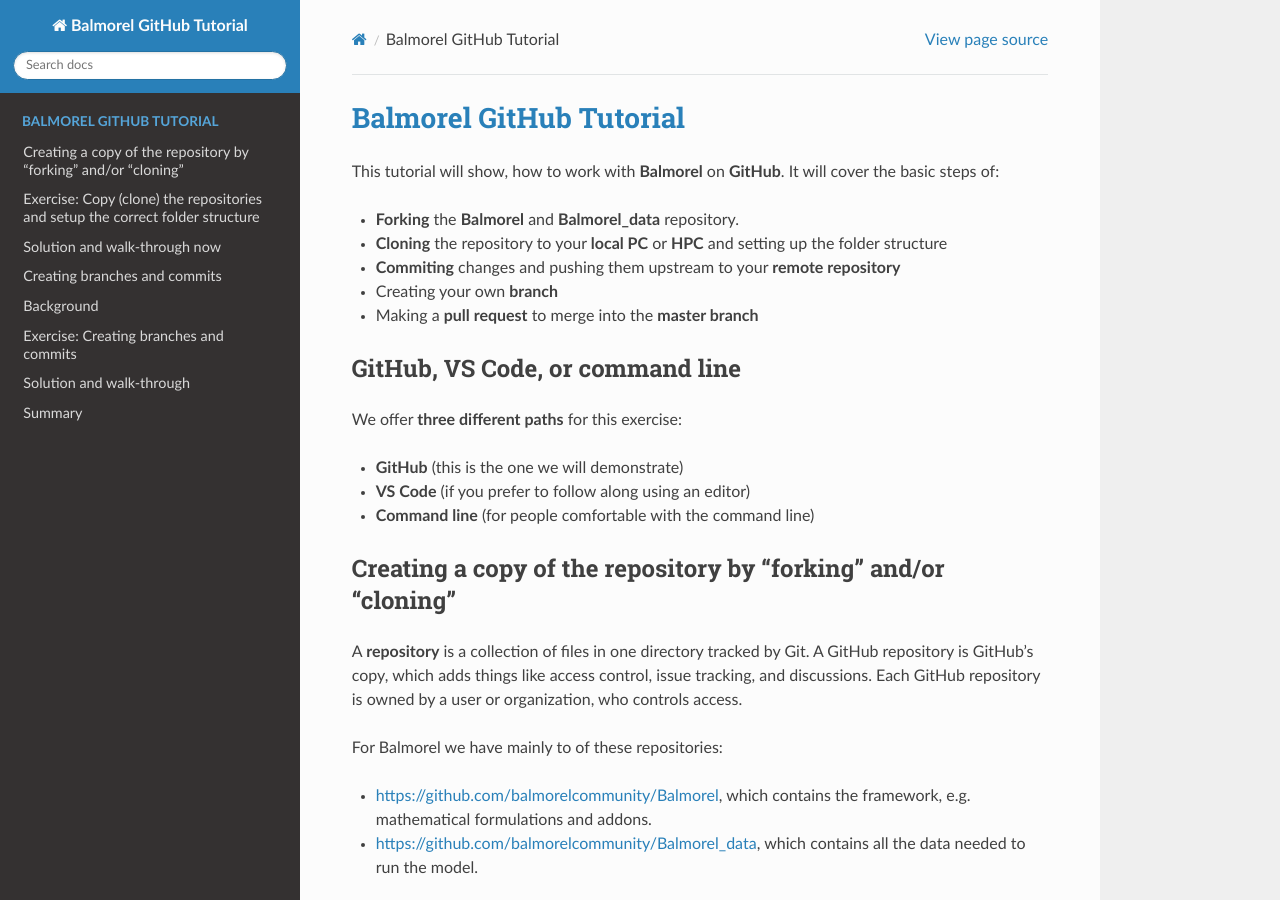
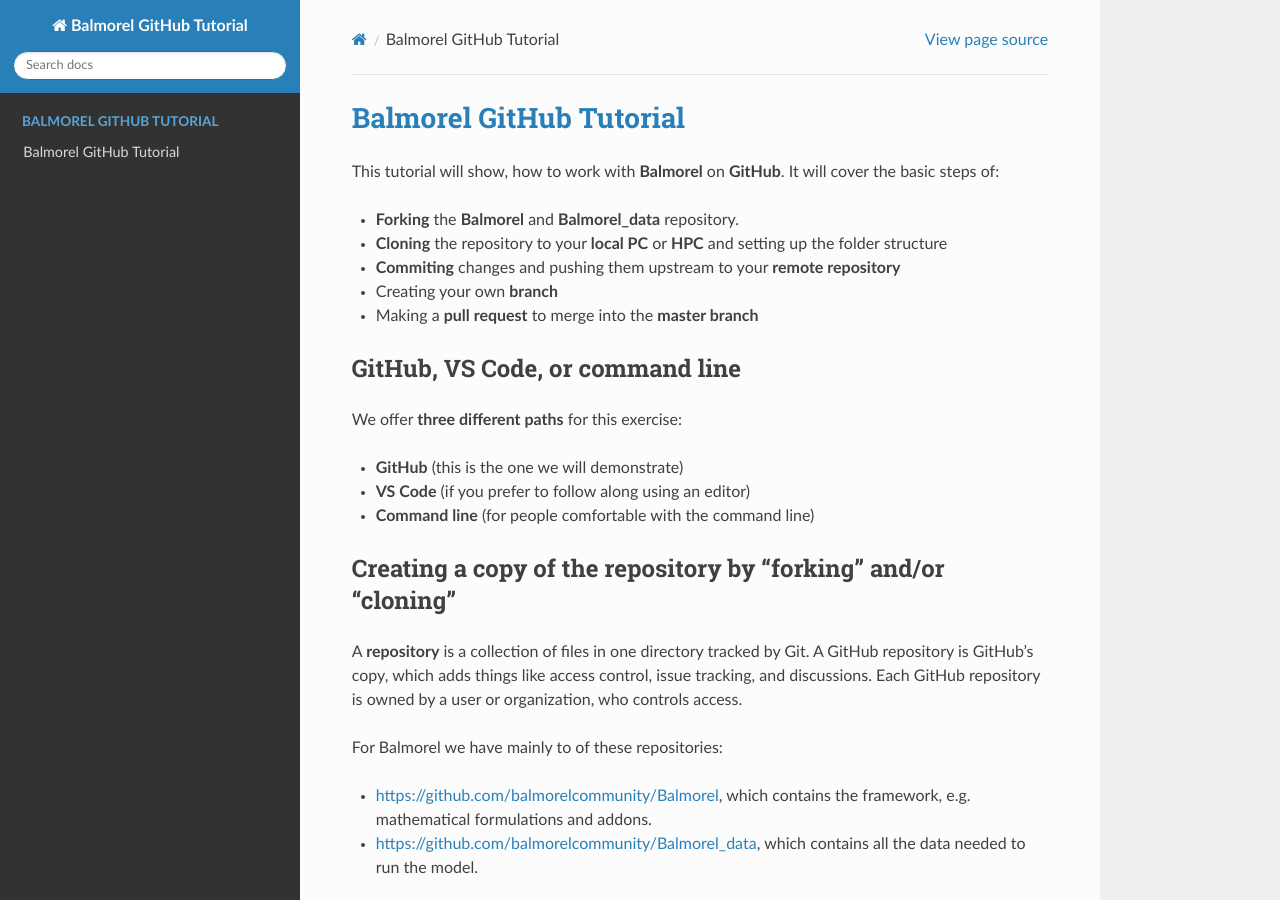
Before and after one commit to tgraulich/Balmorel_GitHub_Tutorial, a Sphinx documentation site: the page built from doc/index.md, in a window 1280 px wide and 900 px high. Built offline with Sphinx 7.4.7 and the Read the Docs theme 3.1.0, drawn with Linux system fonts in a browser that asks for light colours; some of the changed lines change nothing that is shown.

Commit message:
Trying again

````diff
--- a/doc/index.md
+++ b/doc/index.md
@@ -850,6 +850,5 @@
 :maxdepth: 1
 :caption: Balmorel GitHub Tutorial
 :hidden:
-browsing
-branching
+intro
 ```
--- /dev/null
+++ b/doc/intro.md
@@ -0,0 +1,25 @@
+(intro)=
+
+# [Balmorel GitHub Tutorial](https://github.com/tgraulich/Balmorel_GitHub_Tutorial)
+
+This tutorial will show, how to work with **Balmorel** on **GitHub**. It will cover the basic steps of:
+- **Forking** the **Balmorel** and **Balmorel_data** repository.
+- **Cloning** the repository to your **local PC** or **HPC** and setting up the folder structure
+- **Commiting** changes and pushing them upstream to your **remote repository**
+- Creating your own **branch**
+- Making a **pull request** to merge into the **master branch**
+
+## GitHub, VS Code, or command line
+
+We offer **three different paths** for this exercise:
+- **GitHub** (this is the one we will demonstrate)
+- **VS Code** (if you prefer to follow along using an editor)
+- **Command line** (for people comfortable with the command line)
+
+```{toctree}
+:maxdepth: 1
+:caption: Balmorel GitHub Tutorial
+:hidden:
+browsing
+branching
+```
````
